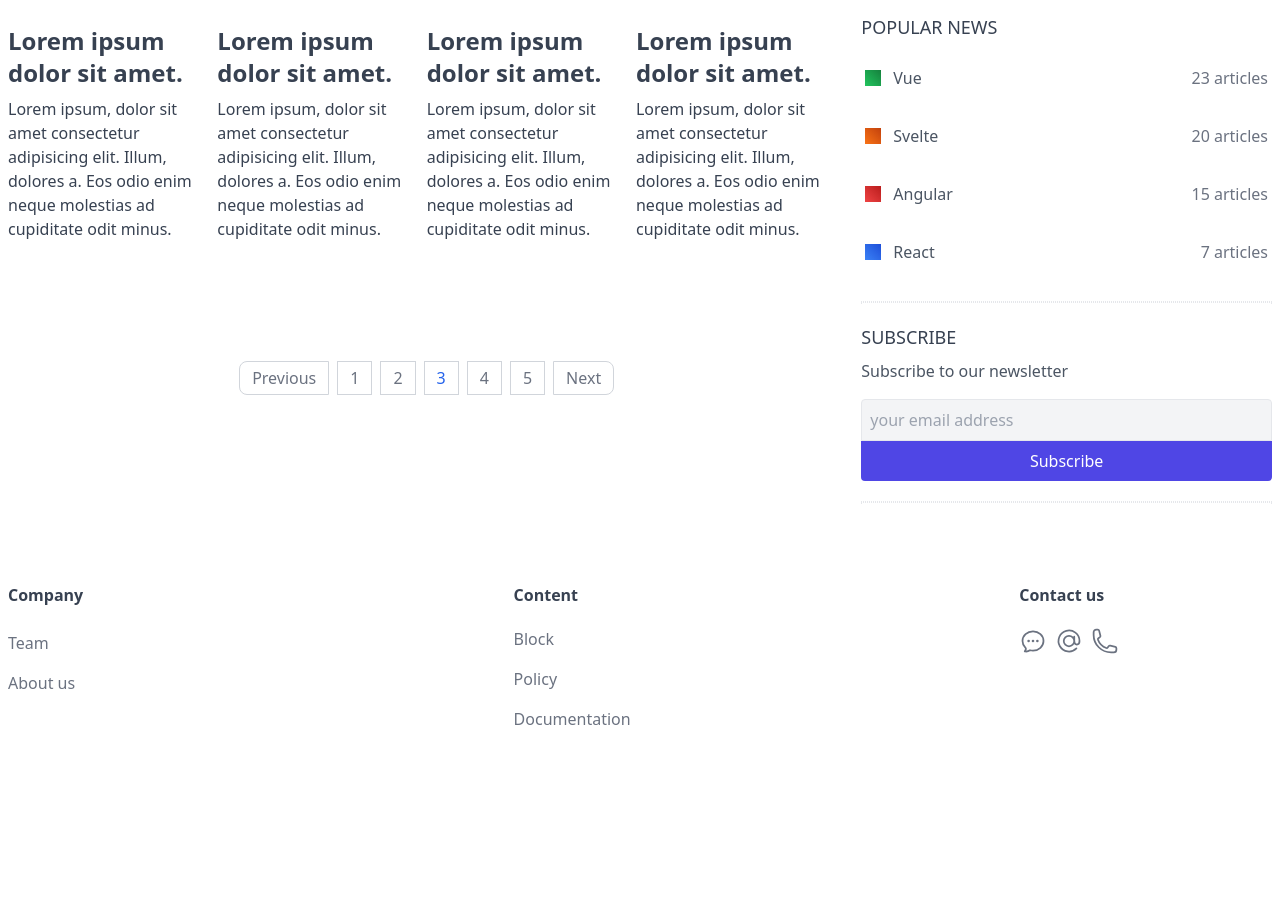
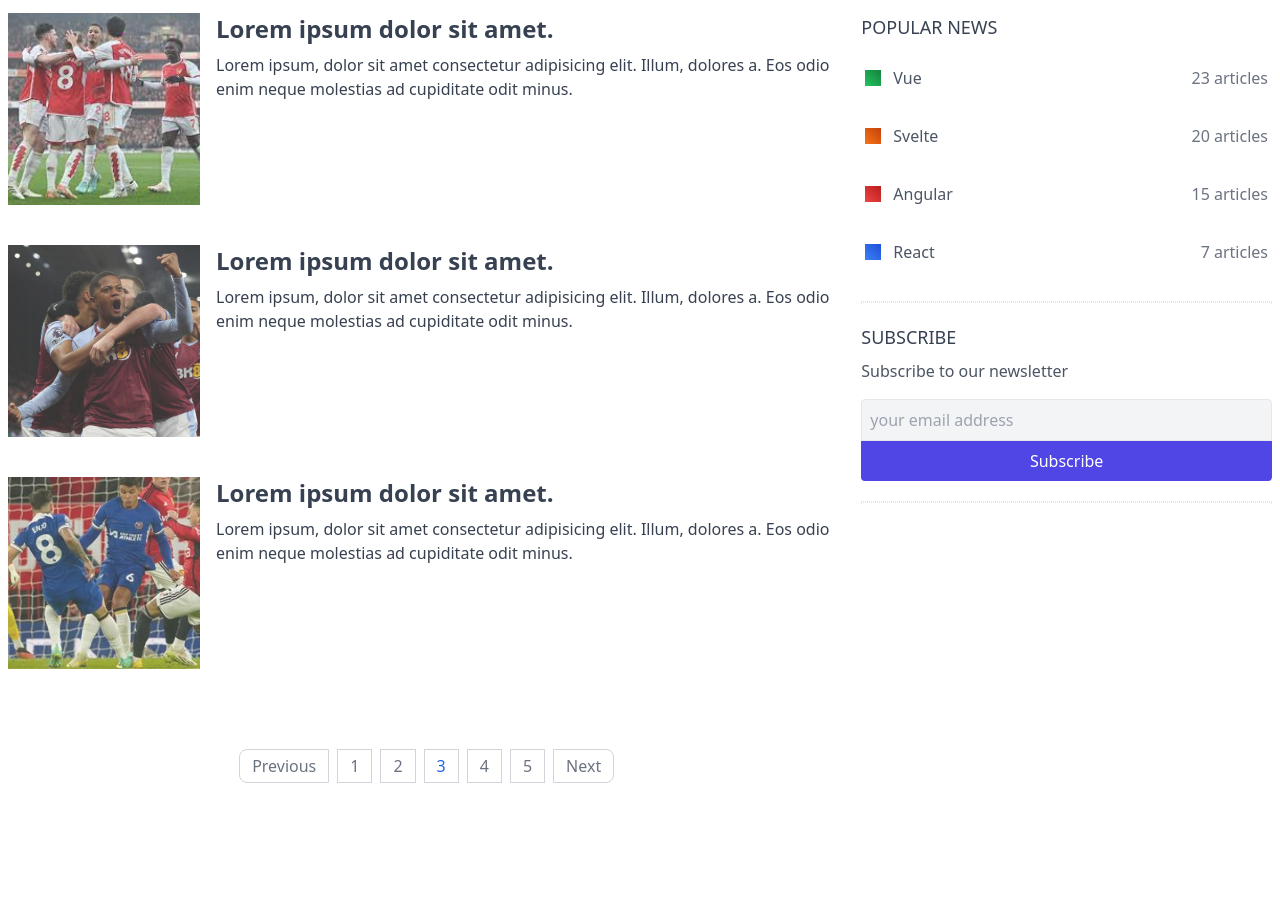
Before and after one commit to Yarzik7/tailwindcss, a website: page index.html in a window 1280 px wide. Shown: the part 499-1399 px from the top of the page. Before the commit the page ends 1298 px from the top, so only its background shows below. Drawn offline with Linux system fonts and the light colour scheme.

Commit message:
work with images

```diff
--- a/index.html
+++ b/index.html
@@ -118,6 +118,14 @@
           class="w-full lg:w-2/3 bg-gradient-to-tr bg-violet-300 h-96 mb-4 relative rounded inline-block overflow-hidden"
           href="#"
         >
+          <div
+            class="absolute left-0 top-0 w-full h-full z-10 bg-gradient-to-b from-black/10 to-black/70"
+          ></div>
+          <img
+            class="absolute left-0 top-0 w-full h-full z-0 object-cover"
+            src="/public/images/img-1.jpg"
+            alt="news"
+          />
           <div class="p-4 absolute bottom-0 left-0 z-20">
             <h2 class="text-4xl font-semibold text-gray-100 leading-tight">
               Lorem ipsum dolor sit amet consectetur adipisicing.
@@ -129,6 +137,14 @@
           class="w-full lg:w-1/3 bg-indigo-300 h-96 mb-4 relative rounded inline-block overflow-hidden"
           href="#"
         >
+          <div
+            class="absolute left-0 top-0 w-full h-full z-10 bg-gradient-to-b from-black/10 to-black/70"
+          ></div>
+          <img
+            class="absolute left-0 top-0 w-full h-full z-0 object-cover"
+            src="/public/images/img-2.jpg"
+            alt="news"
+          />
           <div class="p-4 absolute bottom-0 left-0 z-20">
             <h2 class="text-4xl font-semibold text-gray-100 leading-tight">
               Lorem ipsum dolor sit amet consectetur adipisicing.
@@ -142,63 +158,56 @@
         <div class="w-full lg:w-2/3">
           <!-- post cards -->
           <section class="px-2">
-            <ul class="flex">
-              <li class="mb-10 w-1/4">
-                <a class="block" href="#">
-                  <article>
-                    <h3 class="mt-3 mb-2 text-gray-700 font-bold text-2xl">
-                      Lorem ipsum dolor sit amet.
-                    </h3>
+            <a class="block w-full lg:flex mb-10" href="#">
+              <img
+                class="w-full lg:w-48 h-48 opacity-80 object-cover lg:mr-4"
+                src="/public/images/img-3.jpg"
+                alt="img"
+              />
+              <div class="flex">
+                <div>
+                  <h3 class="mb-2 text-gray-700 font-bold text-2xl">Lorem ipsum dolor sit amet.</h3>
                   <p class="text-gray-700">
-                      Lorem ipsum, dolor sit amet consectetur adipisicing elit. Illum, dolores a.
-                      Eos odio enim neque molestias ad cupiditate odit minus.
+                    Lorem ipsum, dolor sit amet consectetur adipisicing elit. Illum, dolores a. Eos
+                    odio enim neque molestias ad cupiditate odit minus.
                   </p>
-                  </article>
+                </div>
+              </div>
             </a>
-              </li>
 
-              <li class="mb-10 w-1/4">
-                <a class="block" href="#">
-                  <article>
-                    <h3 class="mt-3 mb-2 text-gray-700 font-bold text-2xl">
-                      Lorem ipsum dolor sit amet.
-                    </h3>
+            <a class="block w-full lg:flex mb-10" href="#">
+              <img
+                class="w-full lg:w-48 h-48 opacity-80 object-cover lg:mr-4"
+                src="/public/images/img-4.jpg"
+                alt="img"
+              />
+              <div class="flex">
+                <div>
+                  <h3 class="mb-2 text-gray-700 font-bold text-2xl">Lorem ipsum dolor sit amet.</h3>
                   <p class="text-gray-700">
-                      Lorem ipsum, dolor sit amet consectetur adipisicing elit. Illum, dolores a.
-                      Eos odio enim neque molestias ad cupiditate odit minus.
+                    Lorem ipsum, dolor sit amet consectetur adipisicing elit. Illum, dolores a. Eos
+                    odio enim neque molestias ad cupiditate odit minus.
                   </p>
-                  </article>
+                </div>
+              </div>
             </a>
-              </li>
 
-              <li class="mb-10 w-1/4">
-                <a class="block" href="#">
-                  <article>
-                    <h3 class="mt-3 mb-2 text-gray-700 font-bold text-2xl">
-                      Lorem ipsum dolor sit amet.
-                    </h3>
+            <a class="block w-full lg:flex mb-10" href="#">
+              <img
+                class="w-full lg:w-48 h-48 opacity-80 object-cover lg:mr-4"
+                src="/public/images/img-5.jpg"
+                alt="img"
+              />
+              <div class="flex">
+                <div>
+                  <h3 class="mb-2 text-gray-700 font-bold text-2xl">Lorem ipsum dolor sit amet.</h3>
                   <p class="text-gray-700">
-                      Lorem ipsum, dolor sit amet consectetur adipisicing elit. Illum, dolores a.
-                      Eos odio enim neque molestias ad cupiditate odit minus.
+                    Lorem ipsum, dolor sit amet consectetur adipisicing elit. Illum, dolores a. Eos
+                    odio enim neque molestias ad cupiditate odit minus.
                   </p>
-                  </article>
+                </div>
+              </div>
             </a>
-              </li>
-
-              <li class="mb-10 w-1/4">
-                <a class="block" href="#">
-                  <article>
-                    <h3 class="mt-3 mb-2 text-gray-700 font-bold text-2xl">
-                      Lorem ipsum dolor sit amet.
-                    </h3>
-                    <p class="text-gray-700">
-                      Lorem ipsum, dolor sit amet consectetur adipisicing elit. Illum, dolores a.
-                      Eos odio enim neque molestias ad cupiditate odit minus.
-                    </p>
-                  </article>
-                </a>
-              </li>
-            </ul>
           </section>
 
           <!-- pagination -->
```
Also changed, not shown: public/images/img-1.jpg (added), public/images/img-2.jpg (added), public/images/img-3.jpg (added), public/images/img-4.jpg (added), public/images/img-5.jpg (added), public/styles.css. Lines whose indentation alone changed are shown as unchanged.
